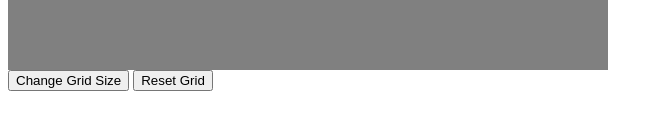
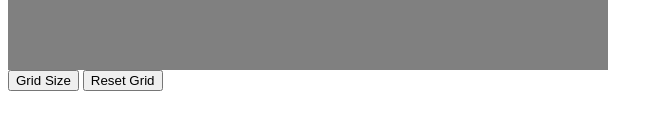
Before and after one commit to ndethn/etch-a-sketch, a plain HTML site: page index.html in a window 1280 px wide. Shown: the part 538-668 px from the top of the page, without its empty margins (0-663 px from the left). Drawn offline with Linux system fonts and the light colour scheme.

Commit message:
Change grid button text

```diff
--- a/index.html
+++ b/index.html
@@ -10,7 +10,7 @@
 </head>
 <body>
     <div id="container"></div>
-    <button id="grid-button">Change Grid Size</button>
+    <button id="grid-button">Grid Size</button>
     <button id="reset-button">Reset Grid</button>
 </body>
 </html>
```
